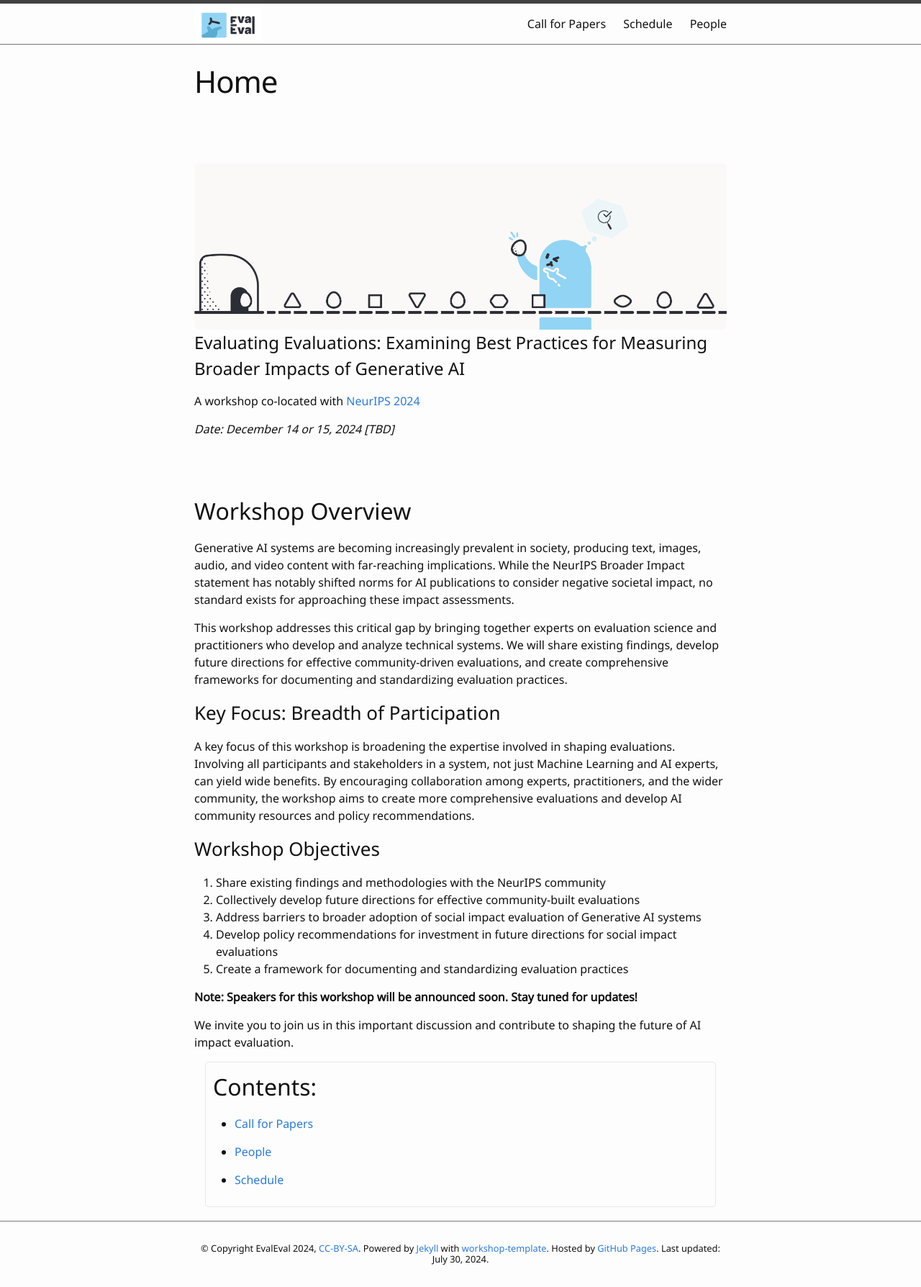
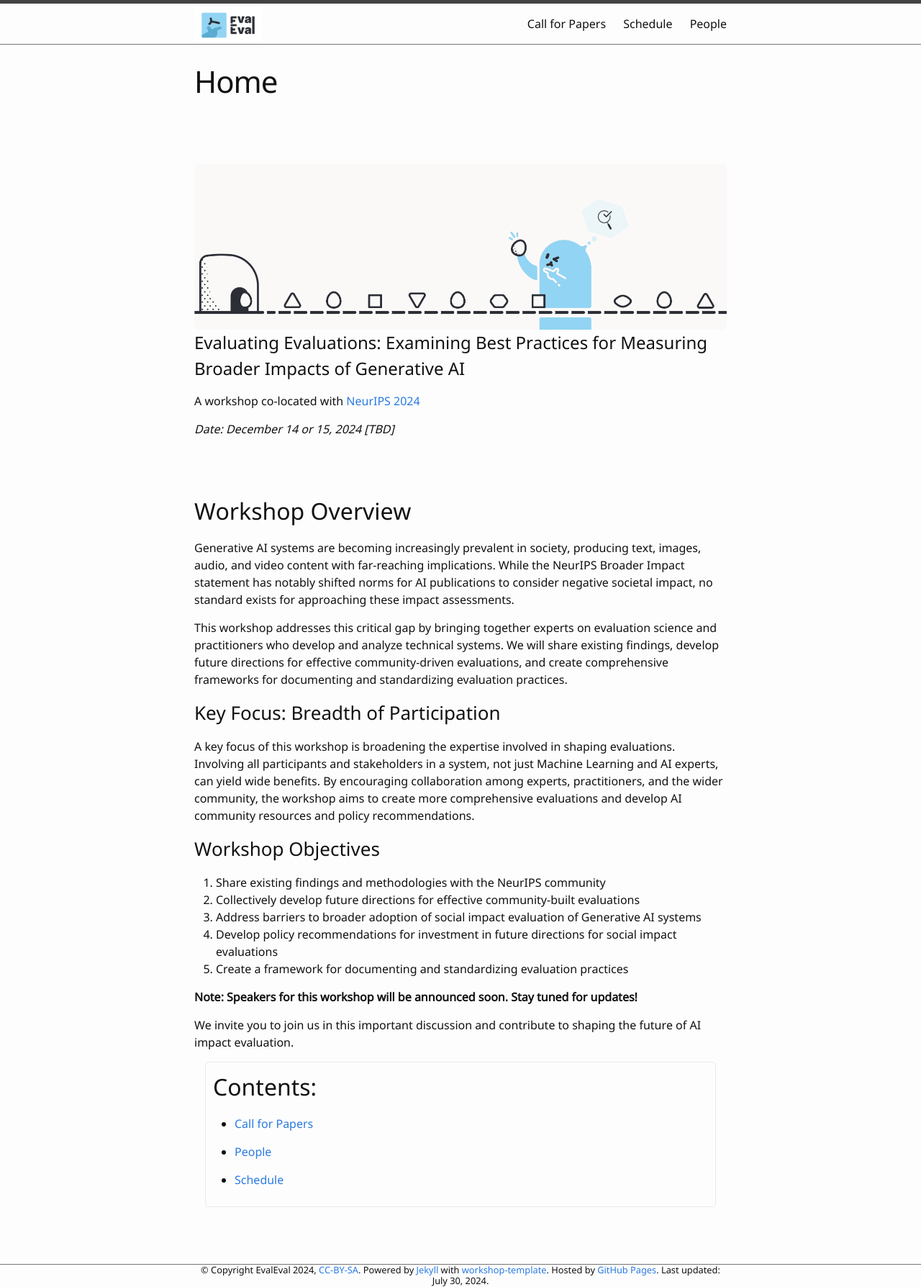
Before and after one commit to aaai-fidu-lab/aaai-fidu-lab.github.io, a Jekyll site: the page built from index.md, in a window 1280 px wide. Shown: the whole page at 72% size. Built offline with Jekyll 4.4.1, drawn with Linux system fonts in a browser that asks for light colours; our own code applies the rules of GitHub Pages for plain Markdown files.

Commit message:
Update custom.css

```diff
--- a/css/custom.css
+++ b/css/custom.css
@@ -19,6 +19,7 @@ html, body {
   bottom: 0;
   width: 100%;
   height: 20px !important;  /* Fixed height of the footer */
+  padding: 0 0 !important;
 }
 
 .site-footer .wrapper {
```
